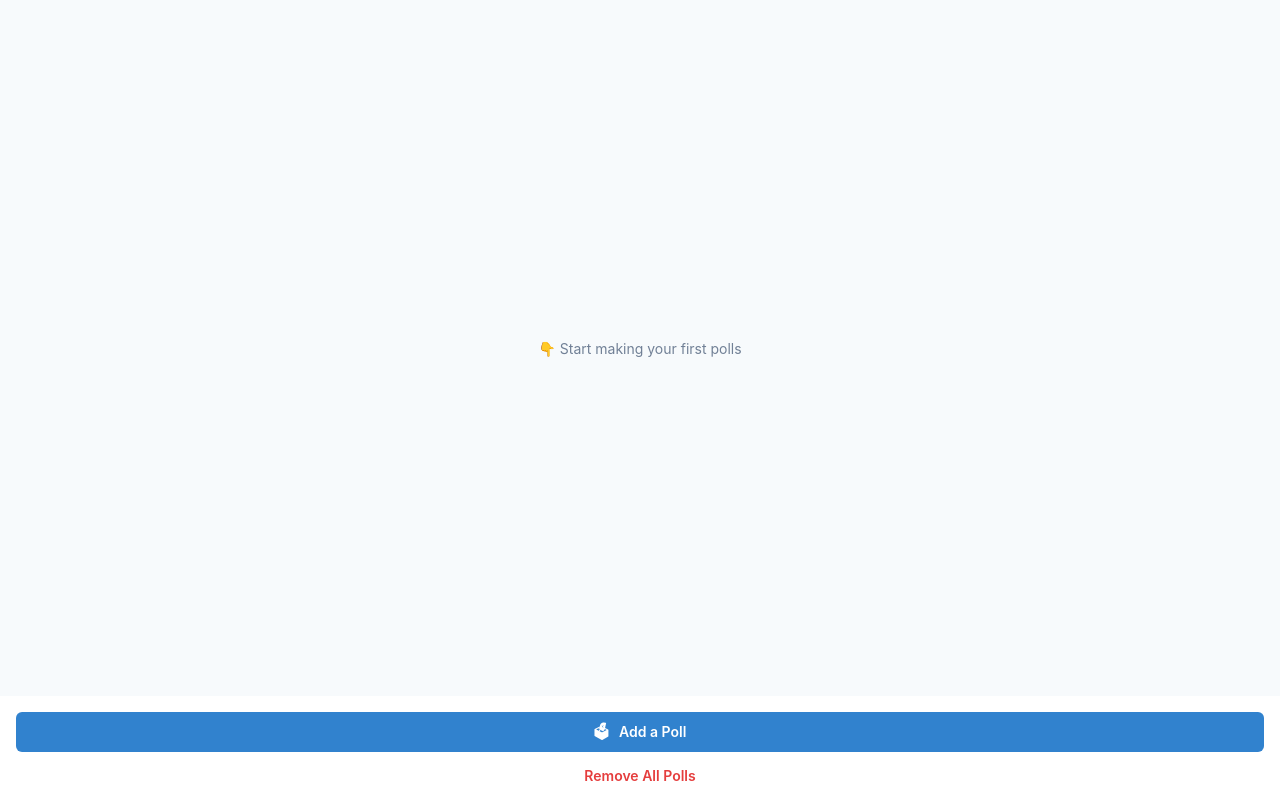
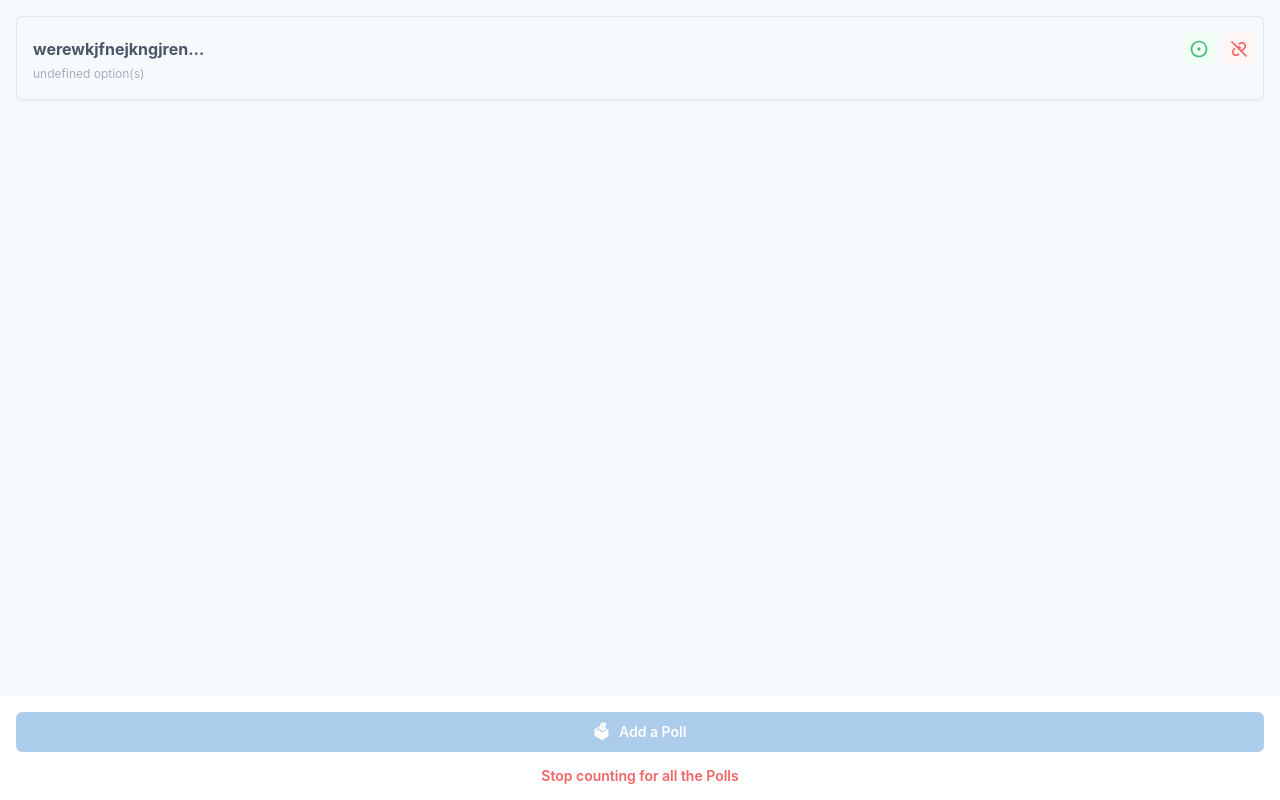
Before and after one commit to lichin-lin/figjam-toolbox, a React app: page / in a window 1280 px wide. Built offline with nearby package versions, Linux system fonts and the light colour scheme.

Commit message:
feat: update UI

```diff
--- a/src/app/components/App.tsx
+++ b/src/app/components/App.tsx
@@ -10,12 +10,15 @@ import {
   DrawerOverlay,
   HStack,
   Input,
+  IconButton,
+  Tooltip,
   InputGroup,
   InputRightElement,
   Text,
   useDisclosure,
   VStack,
 } from '@chakra-ui/react';
+import {UnlinkIcon, FocusIcon} from './Icons';
 import * as React from 'react';
 declare function require(path: string): any;
 
@@ -31,9 +34,10 @@ const VCButton = ({children, ...props}) => {
   );
 };
 const App = ({}) => {
-  const [polls, setPolls] = React.useState([]);
+  const [polls, setPolls] = React.useState([{title: 'werewkjfnejkngjrenkjreng', id: '123'}]);
   const [options, setOptions] = React.useState<OptionType[]>([]);
   const [pollTitle, setPollTitle] = React.useState<string>();
+  const [selectedSticky, setSelectedSticky] = React.useState<any[]>([]);
   const {isOpen, onOpen, onClose} = useDisclosure();
   const btnRef = React.useRef();
   const onAddPoll = () => {
@@ -77,13 +81,16 @@ const App = ({}) => {
     window.onmessage = (event) => {
       const {type, message} = event.data.pluginMessage;
       if (type === 'sync-polls') {
-        console.log(message);
+        console.log('polls', message);
         setPolls(message);
+      } else if (type === 'set-selectedSticky') {
+        console.log('set-selectedSticky', message);
+        setSelectedSticky(message);
       }
     };
   }, []);
   React.useEffect(() => {
-    parent.postMessage({pluginMessage: {type: 'fetch-polls'}}, '*');
+    // parent.postMessage({pluginMessage: {type: 'fetch-polls'}}, '*');
   }, []);
 
   return (
@@ -98,7 +105,7 @@ const App = ({}) => {
               </Text>
               <Input placeholder="which kind of..." size="md" value={pollTitle} onChange={onEditPollTitle} />
             </VStack>
-            <Divider borderColor="gray.100"></Divider>
+            {/* <Divider borderColor="gray.100"></Divider>
             <VStack padding="4" alignItems="flex-start">
               <HStack justifyContent="space-between" alignItems="center" width="100%" paddingRight="2">
                 <Text color="gray.600" fontSize="sm" fontWeight="bold" marginBottom="1">
@@ -134,7 +141,7 @@ const App = ({}) => {
                   </InputGroup>
                 ))}
               </VStack>
-            </VStack>
+            </VStack> */}
           </DrawerBody>
 
           <DrawerFooter paddingX="5" paddingY="2" borderTop="1px" borderColor="gray.100">
@@ -161,24 +168,56 @@ const App = ({}) => {
               onClick={() => onZoomToPoll(poll.id)}
               cursor={'pointer'}
             >
-              <Text fontWeight="bold" color="gray.600">
-                {poll?.title}
-              </Text>
-              <Text fontWeight="normal" color="gray.400" fontSize="xs">{`${poll?.options.length} option(s)`}</Text>
+              <HStack justifyContent="space-between">
+                <Text fontWeight="bold" color="gray.600" maxWidth="180px" isTruncated>
+                  {poll?.title}
+                </Text>
+                <HStack width="64px">
+                  <Tooltip label="Foucs to the poll">
+                    <IconButton
+                      aria-label="focus"
+                      icon={<FocusIcon />}
+                      size="sm"
+                      padding="6px"
+                      color="green.400"
+                      background="green.50"
+                      _hover={{
+                        background: 'green.100',
+                      }}
+                    ></IconButton>
+                  </Tooltip>
+                  <Tooltip label="Stop counting">
+                    <IconButton
+                      aria-label="unlink"
+                      icon={<UnlinkIcon />}
+                      size="sm"
+                      padding="6px"
+                      color="red.400"
+                      background="red.50"
+                      _hover={{
+                        background: 'red.100',
+                      }}
+                    ></IconButton>
+                  </Tooltip>
+                </HStack>
+              </HStack>
+              <Text fontWeight="normal" color="gray.400" fontSize="xs">{`${poll?.options?.length} option(s)`}</Text>
             </Box>
           ))
         ) : (
-          <Center width="100%" height="100%" fontSize="sm" color="gray.500">
-            👇 Start making your first polls
+          <Center width="100%" height="100%" fontSize="sm" color="gray.500" textAlign="center">
+            <p>
+              👇 Start making your first polls by <b>selecting some sticky on the canvas</b>
+            </p>
           </Center>
         )}
       </VStack>
       <VStack padding="4" paddingY="2" width="100%">
-        <VCButton ref={btnRef} onClick={onAddPoll} colorScheme="blue">
-          🗳 &nbsp; Add a Poll
+        <VCButton ref={btnRef} onClick={onAddPoll} colorScheme="blue" disabled={selectedSticky.length < 1}>
+          🗳 &nbsp; Add a Poll {selectedSticky.length > 0 && `with ${selectedSticky.length} option(s)`}
         </VCButton>
-        <VCButton onClick={onRemove} variant="ghost" size="xs" padding="4" color="red.500">
-          Remove All Polls
+        <VCButton onClick={onRemove} variant="ghost" size="xs" padding="4" color="red.400" disabled={polls.length < 1}>
+          Stop counting for all the Polls
         </VCButton>
       </VStack>
       {/* <VCButton onClick={onFind}>👑 &nbsp; find winner</VCButton> */}
--- /dev/null
+++ b/src/app/components/Icons.tsx
@@ -0,0 +1,32 @@
+import * as React from 'react';
+
+export const FocusIcon = () => (
+  <svg
+    stroke="currentColor"
+    fill="currentColor"
+    strokeWidth="0"
+    viewBox="0 0 24 24"
+    height="24px"
+    width="24px"
+    xmlns="http://www.w3.org/2000/svg"
+  >
+    <g>
+      <path fill="none" d="M0 0h24v24H0z"></path>
+      <path d="M12 20a8 8 0 1 0 0-16 8 8 0 0 0 0 16zm0 2C6.477 22 2 17.523 2 12S6.477 2 12 2s10 4.477 10 10-4.477 10-10 10zm0-8a2 2 0 1 1 0-4 2 2 0 0 1 0 4z"></path>
+    </g>
+  </svg>
+);
+
+export const UnlinkIcon = () => (
+  <svg
+    stroke="currentColor"
+    fill="currentColor"
+    strokeWidth="0"
+    viewBox="0 0 24 24"
+    height="24px"
+    width="24px"
+    xmlns="http://www.w3.org/2000/svg"
+  >
+    <path d="M16.949 14.121L19.071 12c1.948-1.949 1.948-5.122 0-7.071-1.95-1.95-5.123-1.948-7.071 0l-.707.707 1.414 1.414.707-.707c1.169-1.167 3.072-1.169 4.243 0 1.169 1.17 1.169 3.073 0 4.243l-2.122 2.121c-.247.247-.534.435-.844.57L13.414 12l1.414-1.414-.707-.707c-.943-.944-2.199-1.465-3.535-1.465-.235 0-.464.032-.691.066L3.707 2.293 2.293 3.707l18 18 1.414-1.414-5.536-5.536C16.448 14.573 16.709 14.361 16.949 14.121zM10.586 17.657c-1.169 1.167-3.072 1.169-4.243 0-1.169-1.17-1.169-3.073 0-4.243l1.476-1.475-1.414-1.414L4.929 12c-1.948 1.949-1.948 5.122 0 7.071.975.975 2.255 1.462 3.535 1.462 1.281 0 2.562-.487 3.536-1.462l.707-.707-1.414-1.414L10.586 17.657z"></path>
+  </svg>
+);
--- a/src/plugin/controller.ts
+++ b/src/plugin/controller.ts
@@ -129,8 +129,15 @@ figma.ui.onmessage = async (msg) => {
   }
 };
 
+figma.on('selectionchange', () => {
+  const stickys = figma.currentPage.selection.filter((n) => n.type === 'STICKY');
+  figma.ui.postMessage({
+    type: 'set-selectedSticky',
+    message: stickys,
+  });
+});
 setInterval(() => {
-  // return;
+  return;
   const allStampElements = figma.currentPage.findAll((e) => e.type === 'STAMP');
   const allStampPos = allStampElements.map((element) => getElementPos(element));
   // check allStampPos if inside the counter:
```
